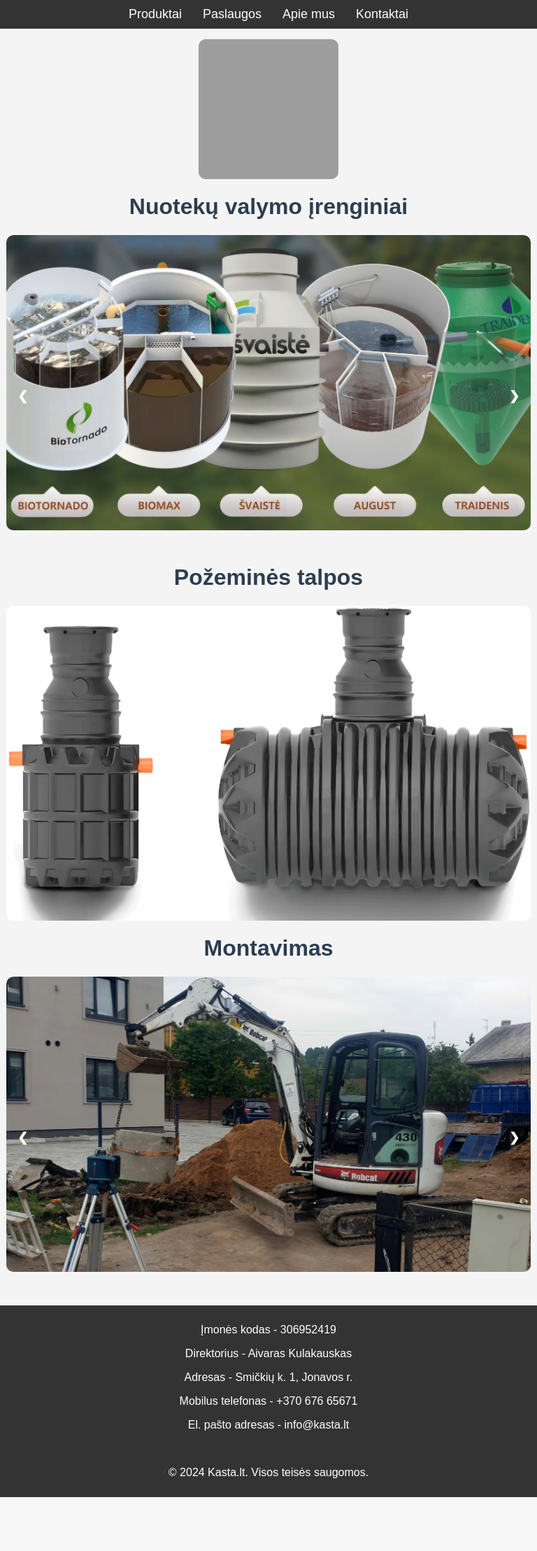
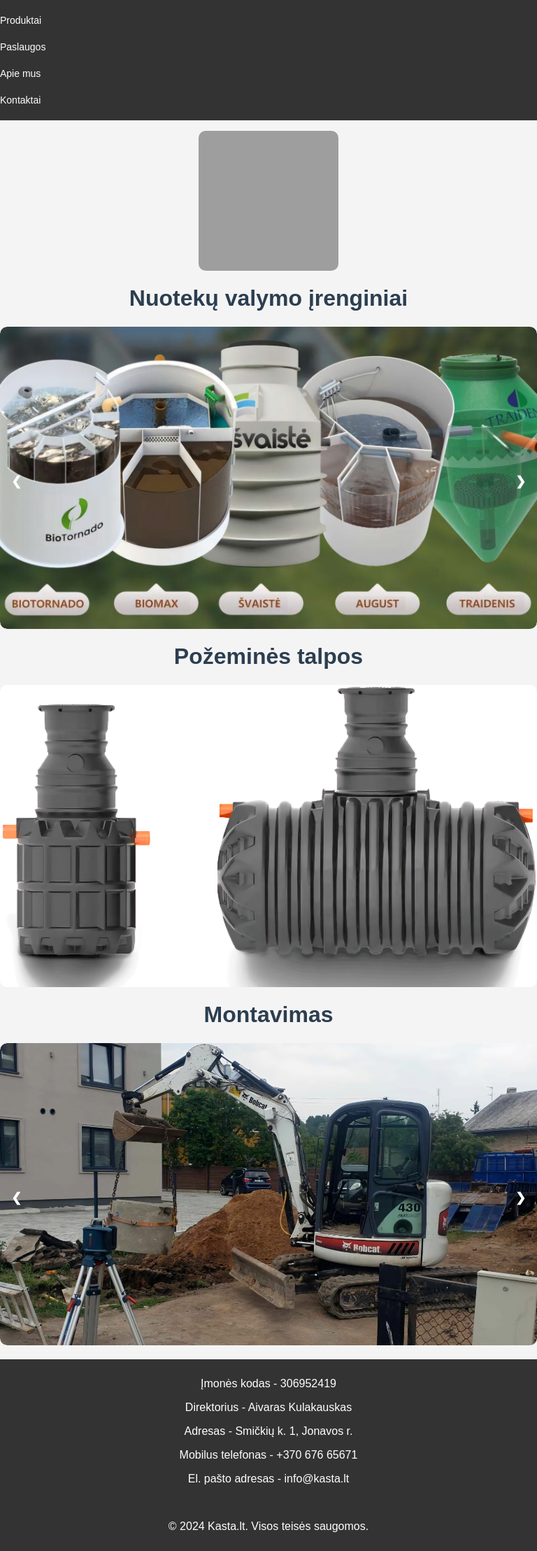
Before and after one commit to EgidijusJakimovas/kasta.lt, a PHP site: page / in a window 768 px wide. Shown: the whole page at 70% size. Before the commit the page ends 2140 px from the top, so only its background shows below. Run offline with PHP 8.4, Linux system fonts and the light colour scheme; grey boxes are pictures that could not be loaded.

Commit message:
added media rules

```diff
--- a/style.css
+++ b/style.css
@@ -1,3 +1,5 @@
+/* Default Styles (for larger screens like PCs) */
+
 /* Reset default margin and padding */
 body,
 ul {
@@ -126,3 +128,92 @@ footer {
   width: 100%;
   bottom: 0;
 }
+
+/* Media Queries */
+
+/* Tablets */
+@media (max-width: 1024px) and (min-width: 768px) {
+  .carousel {
+    width: 100%;
+    height: auto; /* Adjust height to fit images */
+  }
+
+  img.custom-size {
+    width: 100%;
+    height: auto;
+  }
+
+  .logo-size {
+    width: 150px;
+    height: 150px;
+  }
+
+  nav ul li {
+    margin: 0 10px;
+  }
+
+  nav ul li a {
+    font-size: 16px;
+  }
+}
+
+/* Phones in Portrait Mode */
+@media (max-width: 768px) {
+  .carousel {
+    width: 100%;
+    height: auto;
+  }
+
+  img.custom-size {
+    width: 100%;
+    height: auto;
+  }
+
+  .logo-size {
+    width: 120px;
+    height: 120px;
+  }
+
+  nav ul {
+    flex-direction: column;
+  }
+
+  nav ul li {
+    margin: 10px 0;
+  }
+
+  nav ul li a {
+    font-size: 14px;
+  }
+}
+
+/* Phones in Landscape Mode */
+@media (max-width: 1024px) and (orientation: landscape) {
+  .carousel {
+    width: 100%;
+    height: auto;
+  }
+
+  img.custom-size {
+    width: 100%;
+    height: auto;
+  }
+
+  .logo-size {
+    width: 150px;
+    height: 150px;
+  }
+
+  nav ul {
+    flex-direction: row;
+    justify-content: space-between;
+  }
+
+  nav ul li {
+    margin: 0 5px;
+  }
+
+  nav ul li a {
+    font-size: 16px;
+  }
+}
```
